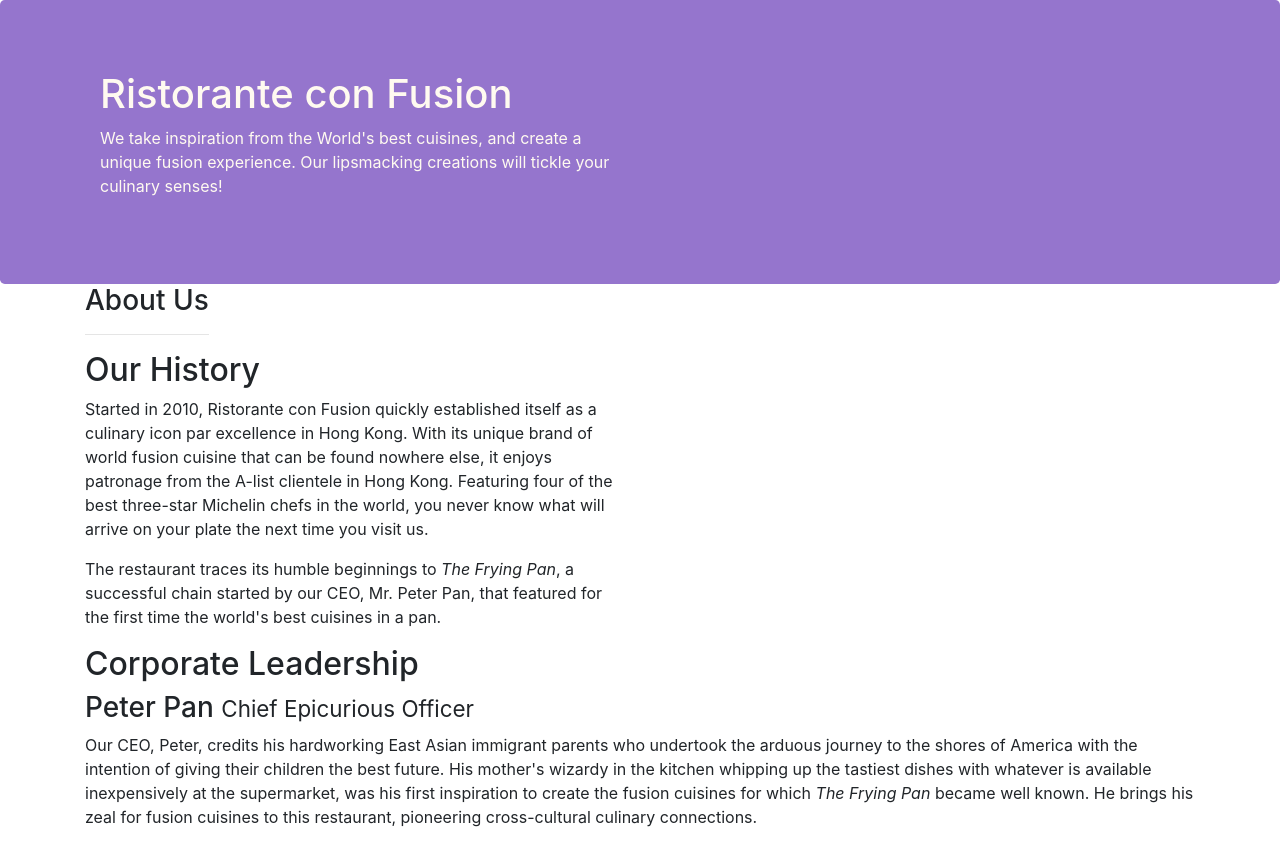
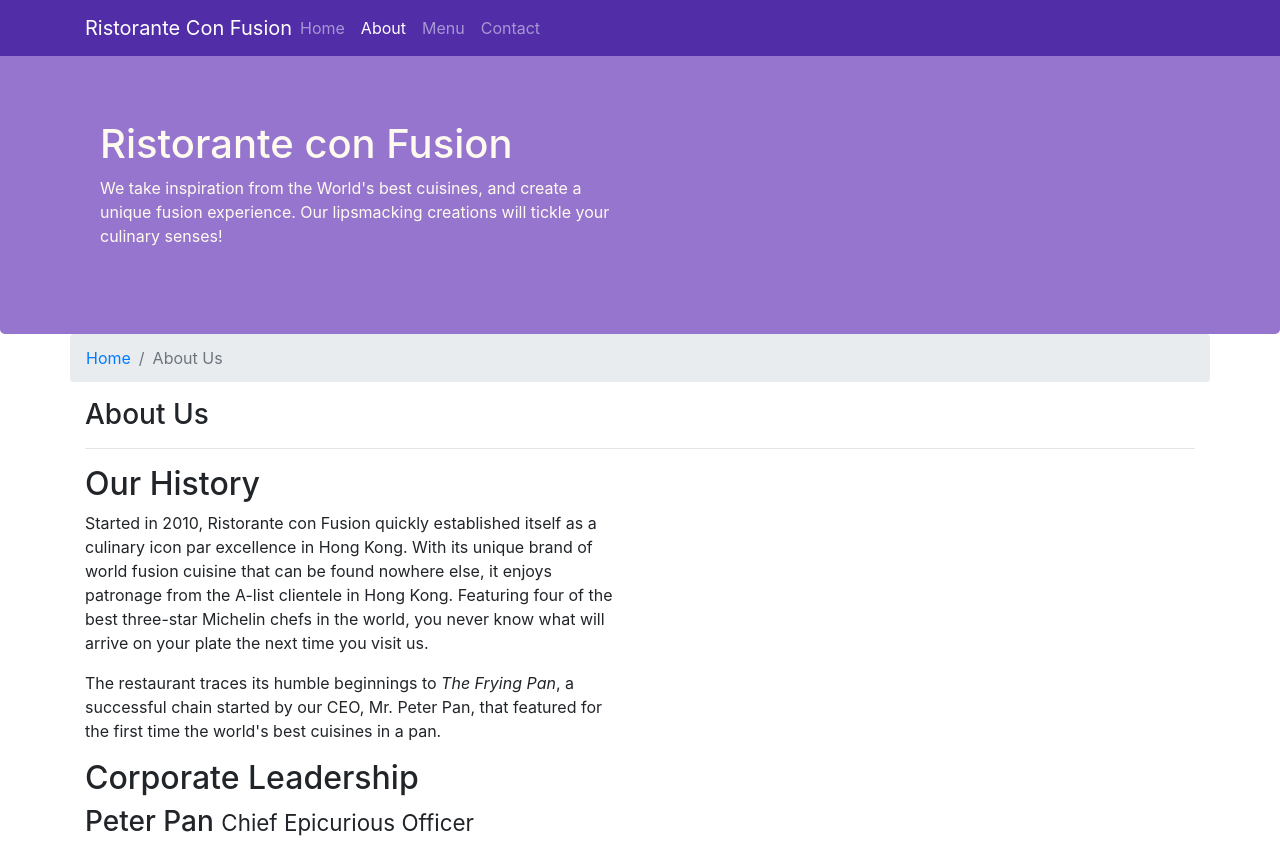
Before and after one commit to im-rh-ansari/bootstrap, a website: page aboutus.html in a window 1280 px wide. Shown: the top 842 px of the page. Drawn offline with nearby package versions, Linux system fonts and the light colour scheme.

Commit message:
Navbar Added

```diff
--- a/aboutus.html
+++ b/aboutus.html
@@ -15,7 +15,22 @@
 </head>
 
 <body>
-
+        <nav class="navbar navbar-dark navbar-expand-sm fixed-top">
+                <div class="container">
+                    <button class="navbar-toggler" type="button" data-toggle="collapse" data-target="#Navbar">
+                        <span class="navbar-toggler-icon"></span>
+                    </button>
+                    <a class="navbar-brand mr-auto" href="/index.html">Ristorante Con Fusion</a>
+                    <div class="collapse navbar-collapse" id="Navbar">
+                        <ul class="navbar-nav mr-auto">
+                            <li class="nav-item"><a class="nav-link" href="/index.html">Home</a></li>
+                            <li class="nav-item active"><a class="nav-link" href="#">About</a></li>
+                            <li class="nav-item"><a class="nav-link" href="#">Menu</a></li>
+                            <li class="nav-item"><a class="nav-link" href="#">Contact</a></li>
+                        </ul>
+                    </div>
+                </div>
+            </nav>
     <header class="jumbotron">
         <div class="container">
             <div class="row row-header">
@@ -31,7 +46,11 @@
 
     <div class="container">
         <div class="row">
-            <div class="col-auto">
+            <ol class="col-12 breadcrumb">
+                <li class="breadcrumb-item"><a href="/index.html">Home</a></li>
+                <li class="breadcrumb-item active">About Us</li>
+            </ol>
+            <div class="col-12">
                <h3>About Us</h3>
                <hr>
             </div>
@@ -70,7 +89,7 @@
                 <div class="col-4 offset-1 col-sm-2">
                     <h5>Links</h5>
                     <ul class="list-unstyled">
-                        <li><a href="#">Home</a></li>
+                        <li><a href="/index.html">Home</a></li>
                         <li><a href="#">About</a></li>
                         <li><a href="#">Menu</a></li>
                         <li><a href="#">Contact</a></li>
--- a/css/styles.css
+++ b/css/styles.css
@@ -28,3 +28,12 @@
     margin: 0px;
     color: #0f0f0f
 }
+
+body {
+    padding: 50px 0px 0px 0px;
+    z-index: 0;
+}
+
+.navbar-dark {
+    background-color: #512DA8;
+}
```
Also changed, not shown: index.html (+17 -2 lines).
